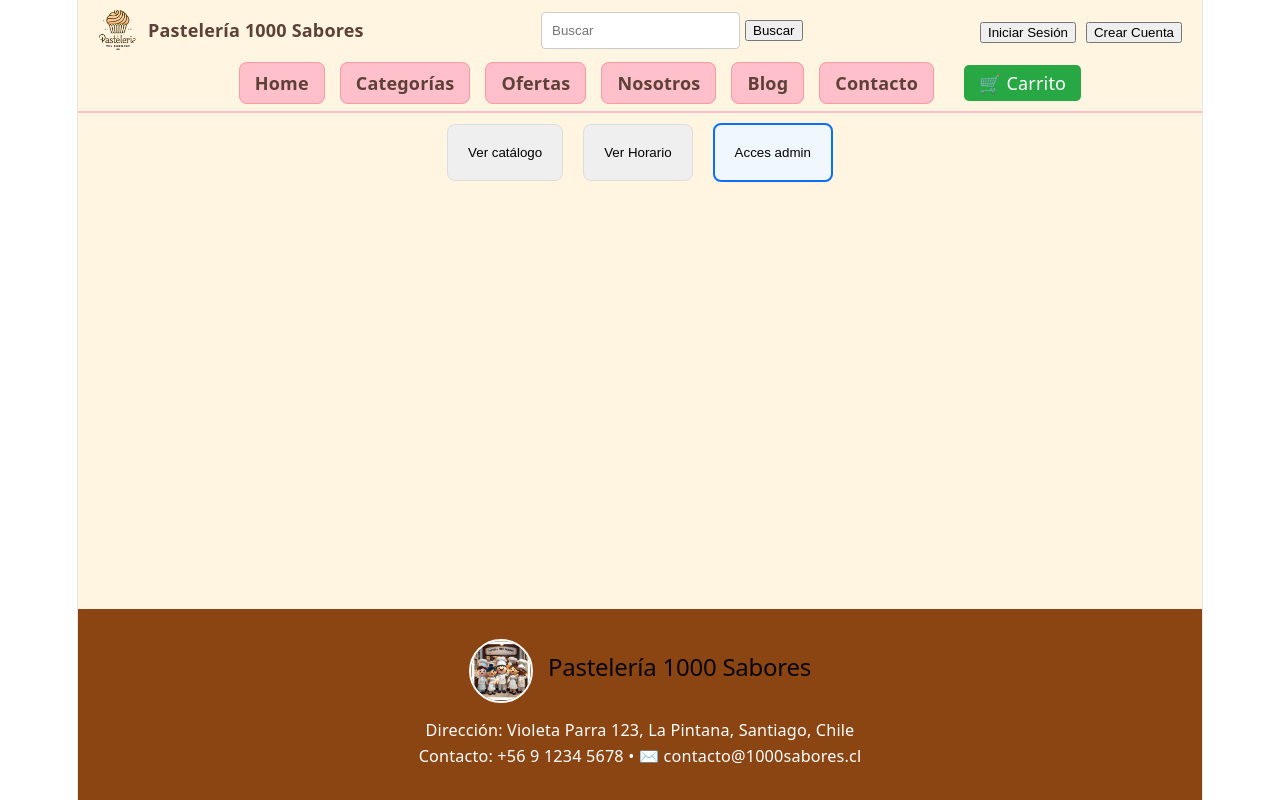
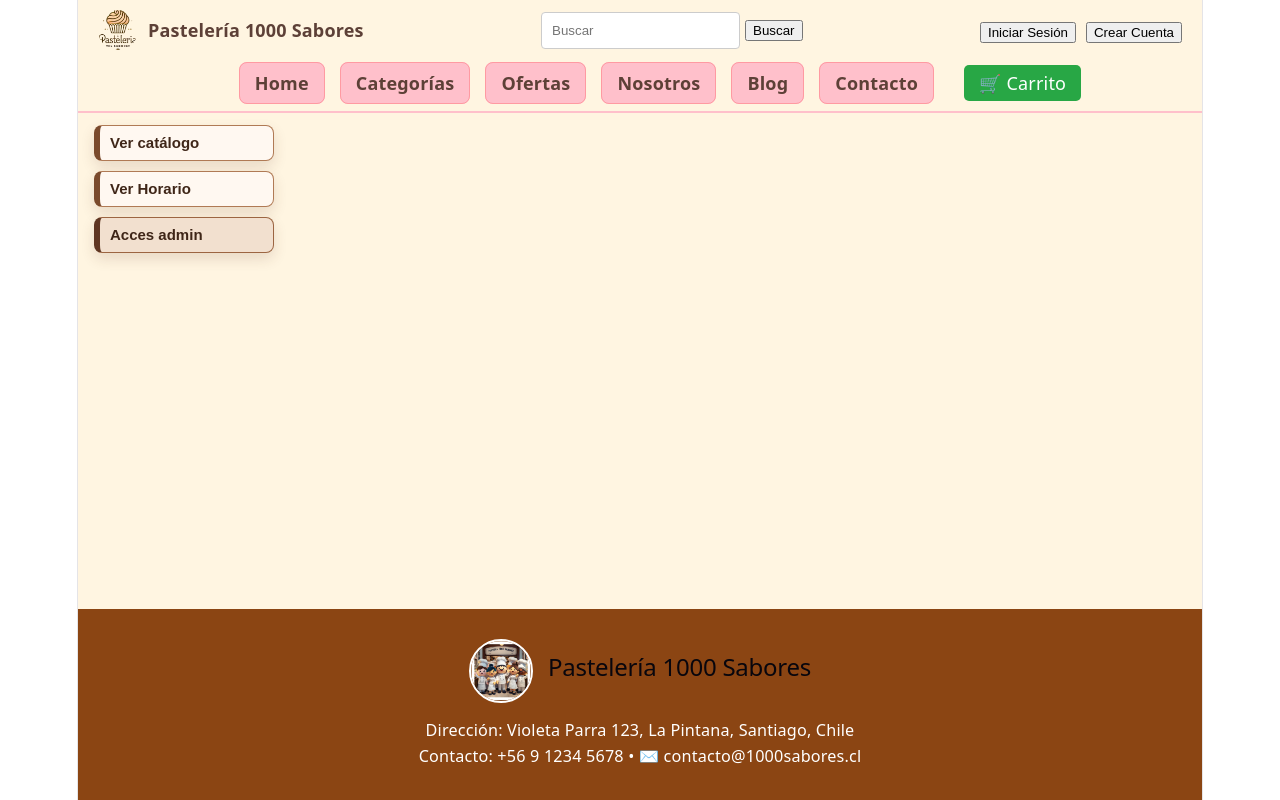
Before and after one commit to Shinemoney/1000-sabores-eva3, a React (Vite) app: page / in a window 1280 px wide. Built offline with nearby package versions, Linux system fonts and the light colour scheme.

Commit message:
Agregando cambios

```diff
--- a/src/pages/Home.css
+++ b/src/pages/Home.css
@@ -33,26 +33,75 @@
   font-weight: bold;
 }
 
-/* Opcional: estilo para que las tarjetas se vean interactivas */
+.home-container {
+  padding: 12px 16px 24px;
+}
+
+.home-layout {
+  display: grid;
+  grid-template-columns: 220px 1fr;
+  gap: 18px;
+  min-height: 420px;
+}
+
+.home-sidebar-acciones {
+  display: flex;
+  flex-direction: column;
+  align-items: flex-start;
+  gap: 10px;
+}
+
 .home-card-accion {
+  width: 180px;
+  text-align: left;
   cursor: pointer;
-  padding: 20px;
-  border: 1px solid #ddd;
-  margin: 10px;
+  background: #fff8f1;
+  color: #3f2618;
+  border: 1px solid #b07a55;
+  border-left: 6px solid #7a4a2c;
   border-radius: 8px;
-  transition: transform 0.2s;
+  padding: 8px 10px;
+  font-size: 15px;
+  font-weight: 700;
+  line-height: 1.2;
+  box-shadow: 0 6px 14px rgba(90, 52, 33, 0.14);
+  transition: transform 0.18s ease, box-shadow 0.18s ease, background-color 0.18s ease;
 }
 
 .home-card-accion:hover {
-  transform: scale(1.05);
-  background-color: #f9f9f9;
+  transform: translateY(-1px);
+  background-color: #f5e9de;
+  box-shadow: 0 8px 18px rgba(90, 52, 33, 0.2);
 }
-/* Estilo específico para la tarjeta de Admin */
+
 .card-admin {
-  border: 2px solid #0d6efd; /* Azul para resaltar */
-  background-color: #f0f7ff;
+  background: #f2e0cf;
+  border-color: #9c6542;
+  border-left-color: #5f3622;
 }
 
 .card-admin:hover {
-  background-color: #e2f0ff;
+  background: #ebd5c1;
 }
+
+.home-main-placeholder {
+  min-height: 420px;
+}
+
+@media (max-width: 768px) {
+  .home-layout {
+    grid-template-columns: 1fr;
+  }
+
+  .home-sidebar-acciones {
+    width: 100%;
+  }
+
+  .home-card-accion {
+    width: min(260px, 100%);
+  }
+
+  .home-main-placeholder {
+    min-height: 180px;
+  }
+}
```
Also changed, not shown: 1 other file (tests, documents, lock files or other folders).
